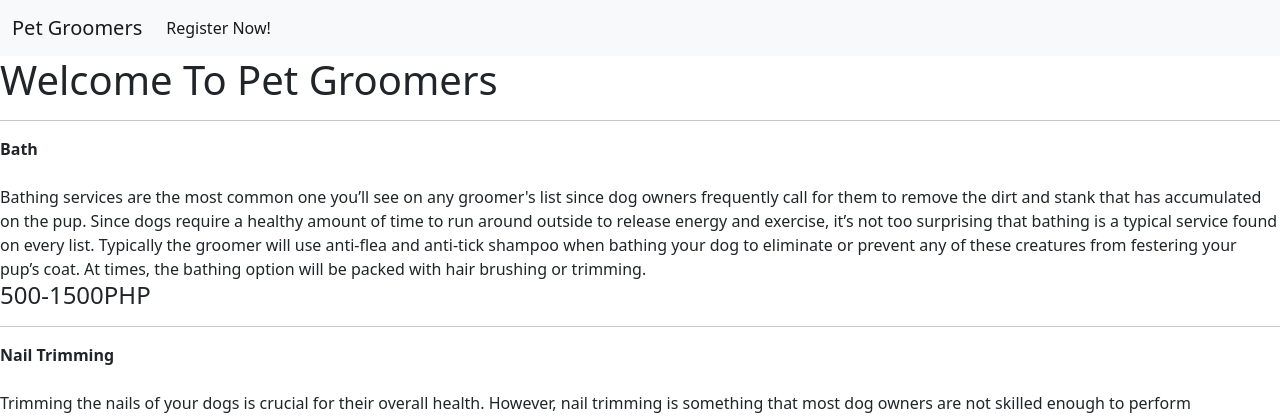
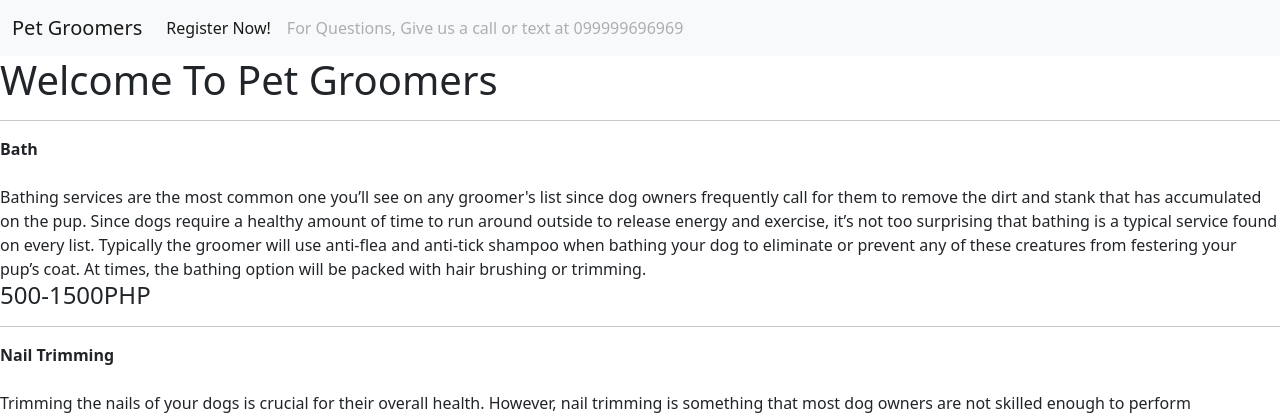
Before and after one commit to Johnnysixxjj/College-Thesis, a Django app: page / in a window 1280 px wide. Shown: the top 417 px of the page. Run offline with Django 4.2, Linux system fonts and the light colour scheme; data comes from the database, SQL or seed files in the repository.

Commit message:
Update base.html

```diff
--- a/templates/base.html
+++ b/templates/base.html
@@ -35,6 +35,9 @@
             <!--<li class="nav-item">
               <a class="nav-link active" aria-current="page" href="#">About Us</a>
             </li> -->
+            <li class="nav-item">
+              <a class="nav-link disabled">For Questions, Give us a call or text at 099999696969</a>
+            </li>
           </ul>
         </div>
       </div>
```
